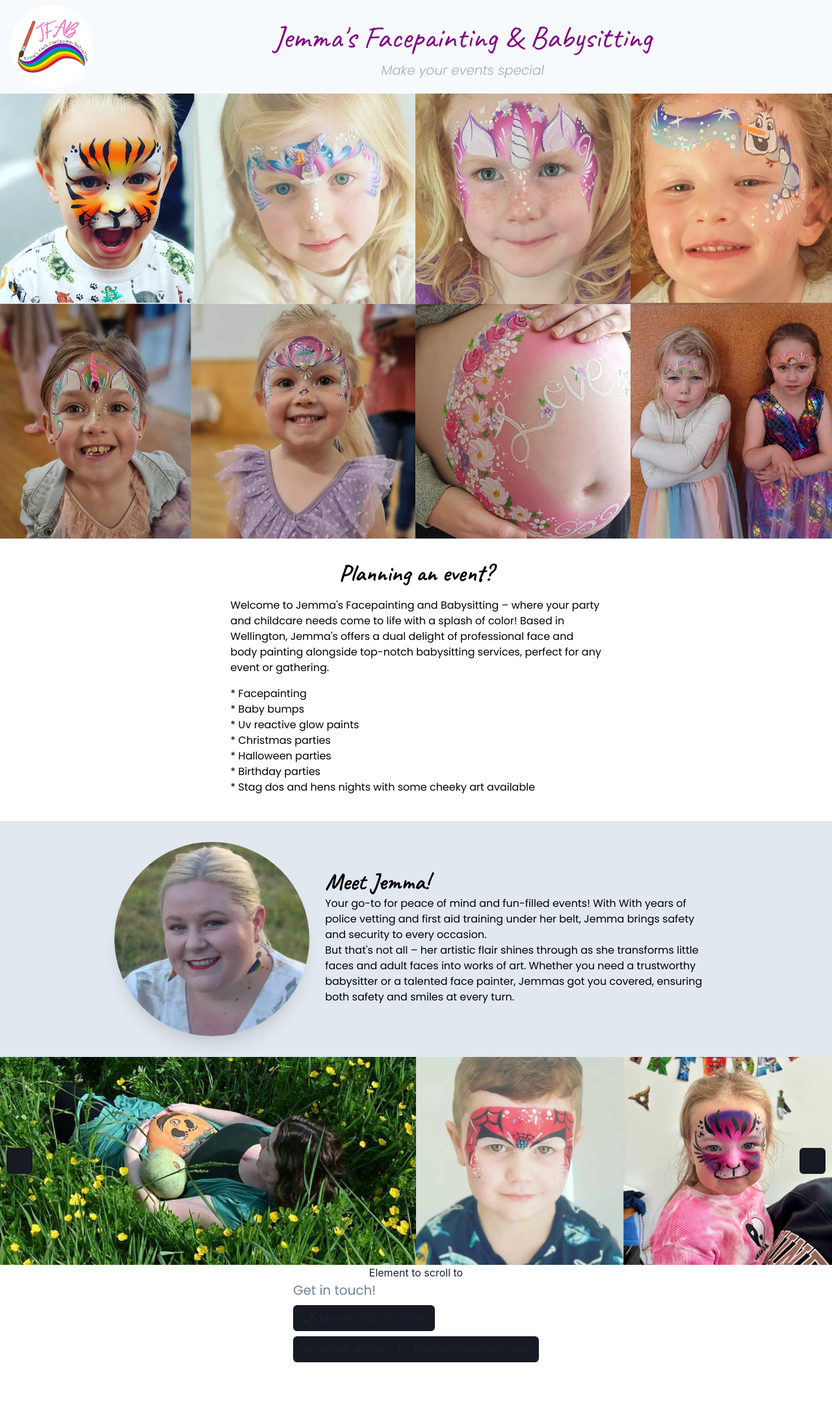
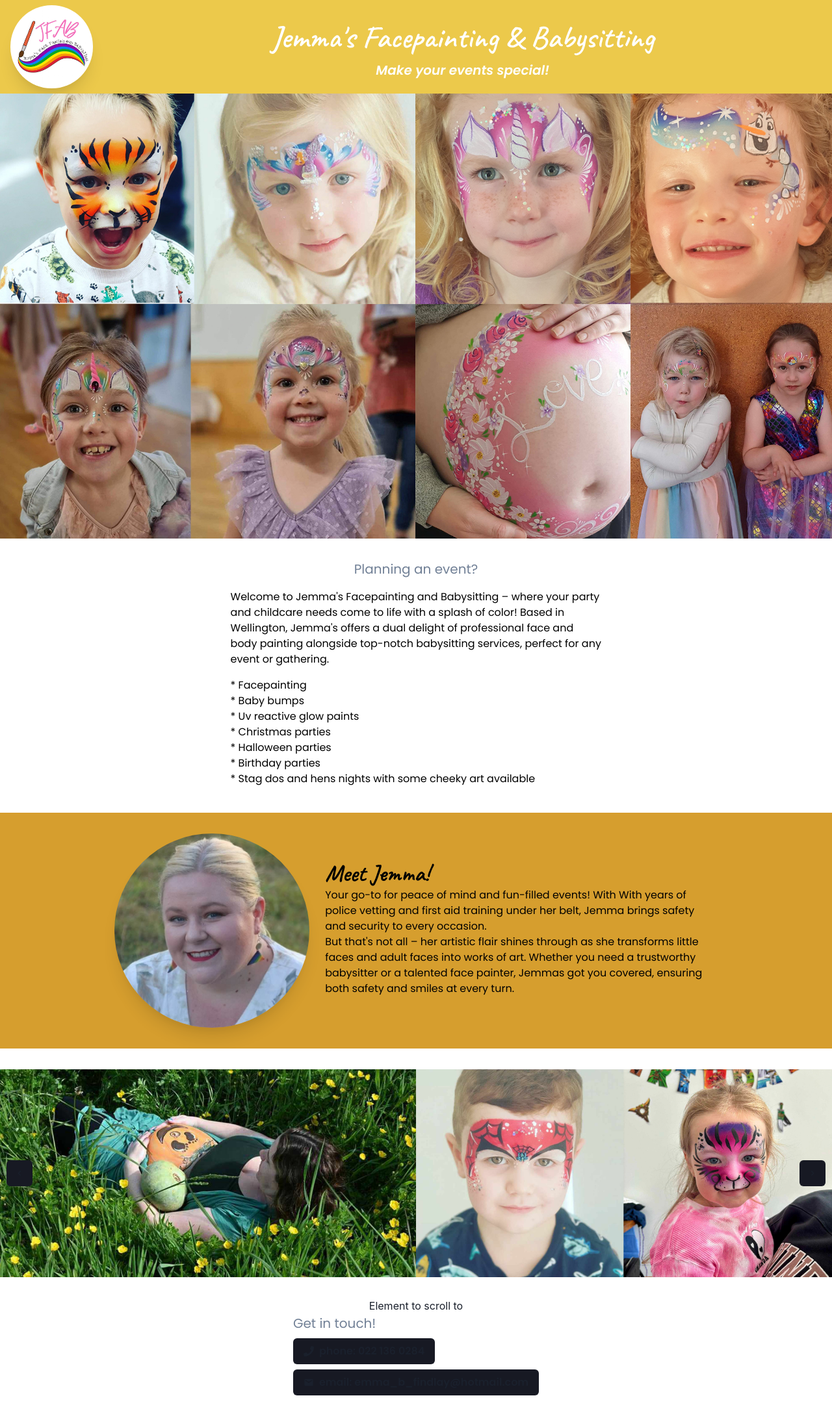
Before and after one commit to HannahBeattie/spirit, a Next.js app: page / in a window 1280 px wide. Shown: the whole page at 65% size. Before the commit the page ends 2113 px from the top, so only its background shows below. Built offline with nearby package versions, Linux system fonts and the light colour scheme; a web font is replaced by a local one.

Commit message:
update header

```diff
--- a/src/app/base/components/About.js
+++ b/src/app/base/components/About.js
@@ -4,7 +4,7 @@ function About() {
 	return (
 		<Stack
 			width={'100vw'}
-			bg={'gray.200'}
+			bg={'yellow.500'}
 			alignItems={'center'}
 			flex={1}
 			direction={{ base: 'column', md: 'row' }}
--- a/src/app/base/components/Header.js
+++ b/src/app/base/components/Header.js
@@ -51,7 +51,7 @@ function Header() {
 		// 	animate={hidden ? 'hidden' : 'visible'}
 		// 	transition={{ duration: 0.35, ese: 'easeInOut' }}
 		// >
-		<VStack flex={1} color={'black'} bg={'gray.50'}>
+		<VStack flex={1} color={'black'} bg={'yellow.400'}>
 			<HStack
 				alignContent={'end'}
 				spacing={4}
@@ -64,6 +64,7 @@ function Header() {
 				<StyledNextLink href={'/'}>
 					<VStack spacing={1}>
 						<Image
+							shadow={'xl'}
 							borderRadius={'200'}
 							h={{ base: '3rem', sm: '5rem', md: '5rem', lg: '8rem' }}
 							alt={'logo'}
@@ -77,17 +78,18 @@ function Header() {
 						fontSize={{ base: 'xl', sm: '3xl', lg: '5xl' }}
 						textAlign={'center'}
 						fontFamily={'caveat'}
-						color={'purple'}
+						color={'white'}
+						fontWeight={600}
 					>
 						Jemma&apos;s Facepainting & Babysitting
 					</Text>
-					<HStack spacing={4} color={'gray.400'}>
+					<HStack spacing={4} color={'white'} fontWeight={600}>
 						<Text
 							display={{ base: 'none', md: 'flex' }}
 							fontSize={{ lg: 'xl' }}
 							fontFamily={'poppins'}
 						>
-							<i>Make your events special</i>
+							<i>Make your events special!</i>
 						</Text>
 					</HStack>
 				</VStack>
--- a/src/app/base/components/InfinateScroll.js
+++ b/src/app/base/components/InfinateScroll.js
@@ -49,7 +49,7 @@ function InfiniteCarousel() {
 	// }, [])
 
 	return (
-		<Box position='relative' width='100%' overflow='hidden' zIndex={0}>
+		<Box position='relative' width='100%' overflow='hidden' zIndex={0} py={8}>
 			<IconButton
 				aria-label='Previous image'
 				icon={<ChevronLeftIcon />}
--- a/src/app/base/components/Intro.js
+++ b/src/app/base/components/Intro.js
@@ -4,7 +4,9 @@ import React from 'react'
 function Intro() {
 	return (
 		<VStack color={'black'} p={8}>
-			<Heading fontFamily={'Caveat'}>Planning an event?</Heading>
+			<Text fontSize={{ base: '3xl', md: 'xl' }} fontFamily={'poppins'} color={'gray.500'}>
+				Planning an event?
+			</Text>
 			<Spacer />
 			<Container fontFamily={'Poppins'} fontWeight={400}>
 				<Text pb={4}>
--- a/src/app/base/components/content/Contact.js
+++ b/src/app/base/components/content/Contact.js
@@ -20,7 +20,7 @@ import CopyToClipboardButton from '../../CoppyToClipboard'
 
 function Contact() {
 	return (
-		<Center pb={4}>
+		<Center pb={6}>
 			<VStack alignItems={'start'}>
 				<Text
 					fontSize={{ base: '3xl', md: 'xl' }}
```
